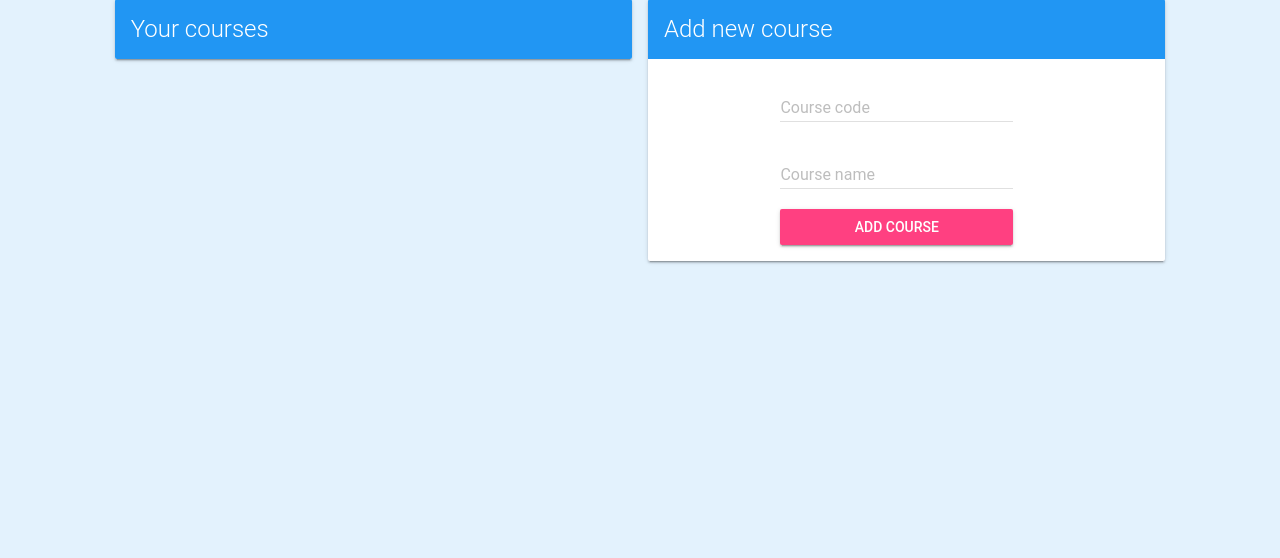
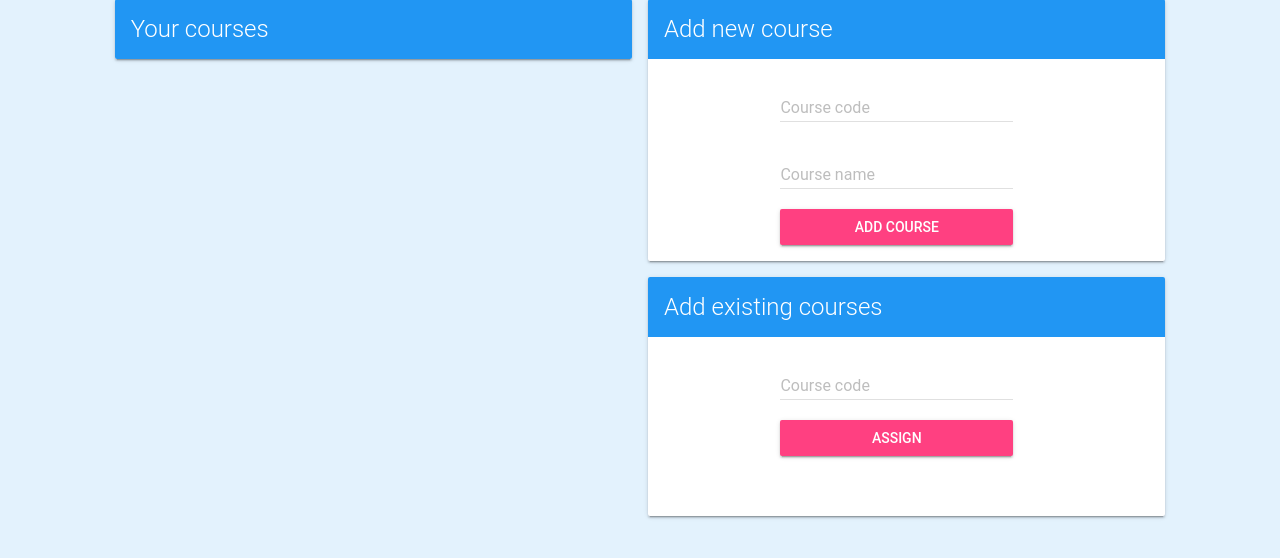
Before and after one commit to eirism/PU-66, a Flask app: page /lecturer in a window 1280 px wide. Shown: the part 89-647 px from the top of the page. Run offline with Flask 2, Linux system fonts and the light colour scheme; the visitor is signed in with stand-in values (Sample User, id 1); data comes from the database, SQL or seed files in the repository; data that the repository does not hold is empty.

Commit message:
Fixed adding existing courses

```diff
--- a/iris/static/js/lecturer.js
+++ b/iris/static/js/lecturer.js
@@ -44,26 +44,24 @@ function applyFilter () {
 applyFilter()
 courseList.on('searchComplete', applyFilter) // TODO: fix this
 
-$('.name').click(function (e) {
-  e.preventDefault()
+function addCourse (e) {
+  // e.preventDefault()
 
-  let course = $.trim($(this).text).split(' - ')
-  console.log('its me')
+  let course = e.text.replace(/\s/g, '').split('-')
 
   let courseCode = course[0]
   let courseName = course[1]
 
-  if (courseCode.val() && courseName.val()) {
+  if (courseCode && courseName) {
+    searchField.value = ''
     console.log('Course assigned')
     socket.emit('lecturer_course_existing_send', {
-      'code': courseCode.val(),
-      'name': courseName.val()
+      'code': courseCode,
+      'name': courseName
     })
-    courseCode.val('')
-    courseName.val('')
   }
   return false
-})
+}
 
 socket.on('lecturer_course_existing_recv', function (msg) {
   let code = msg['code']
--- a/iris/templates/lecturer.html
+++ b/iris/templates/lecturer.html
@@ -45,32 +45,32 @@
                 </form>
             </div>
         </div>
-{#        <div class="mdl-card mdl-shadow--2dp">#}
-{#            <div class="mdl-card__title mdl-color--primary mdl-color-text--white">#}
-{#                <h2 class="mdl-card__title-text">Add existing courses</h2>#}
-{#            </div>#}
-{#            <div class="mdl-card__supporting-text">#}
-{#                <div id="course-existing">#}
-{#                    <div class="mdl-textfield mdl-js-textfield">#}
-{#                        <input class="search mdl-textfield__input" type="text" id="course-search"/>#}
-{#                        <label class="mdl-textfield__label" for="course-search">Course code</label>#}
-{#                    </div>#}
-{#                    <button type="submit"#}
-{#                            class="mdl-button mdl-button--raised mdl-button--accent mdl-js-button mdl-js-ripple-effect">#}
-{#                        Assign#}
-{#                    </button>#}
-{#                    <ul class="list mdl-list">#}
-{#                        {% for course in courses %}#}
-{#                            <li class="mdl-list__item">#}
-{#                                <a class="name mdl-list__item-primary-content" id="{{ course.code }}" href="#">#}
-{#                                    {{ course.code }} - {{ course.name }}#}
-{#                                </a>#}
-{#                            </li>#}
-{#                        {% endfor %}#}
-{#                    </ul>#}
-{#                </div>#}
-{#            </div>#}
-{#        </div>#}
+        <div class="mdl-card mdl-shadow--2dp">
+            <div class="mdl-card__title mdl-color--primary mdl-color-text--white">
+                <h2 class="mdl-card__title-text">Add existing courses</h2>
+            </div>
+            <div class="mdl-card__supporting-text">
+                <div id="course-existing">
+                    <div class="mdl-textfield mdl-js-textfield">
+                        <input class="search mdl-textfield__input" type="text" id="course-search"/>
+                        <label class="mdl-textfield__label" for="course-search">Course code</label>
+                    </div>
+                    <button type="submit"
+                            class="mdl-button mdl-button--raised mdl-button--accent mdl-js-button mdl-js-ripple-effect">
+                        Assign
+                    </button>
+                    <ul class="list mdl-list">
+                        {% for course in courses %}
+                            <li class="mdl-list__item">
+                                <a class="name mdl-list__item-primary-content" id="{{ course.code }}" href="#" onclick="addCourse(this)">
+                                    {{ course.code }} - {{ course.name }}
+                                </a>
+                            </li>
+                        {% endfor %}
+                    </ul>
+                </div>
+            </div>
+        </div>
     </div>
 {% endblock content %}
 
--- a/iris/views.py
+++ b/iris/views.py
@@ -209,7 +209,9 @@ def handle_lecturer_course_existing(message):
         return
     code = message['code']
     name = message['name']
-    existing_course = user_datastore.find_role(code=code, name=name)
+    existing_course = models.Course.query.filter_by(code=code).first_or_404()
+    if existing_course in current_user.roles:
+        return
     user_datastore.add_role_to_user(current_user, existing_course)
     db.session.commit()
 
```
Also changed, not shown: iris/static/css/security.css (line endings or trailing spaces).
